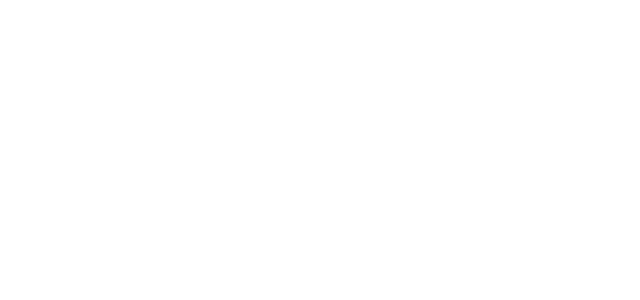
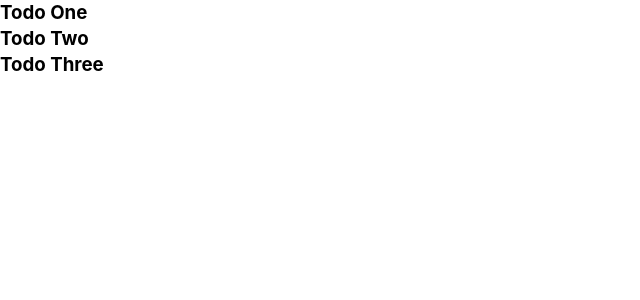
Before and after one commit to bertamatu/vueJs-todo-list, a Vue app: page / in a window 1280 px wide. Shown: the top 300 px of the page, without its empty margins (0-640 px from the left). Built offline with nearby package versions, Linux system fonts and the light colour scheme.

Commit message:
loop through todos

```diff
--- a/src/App.vue
+++ b/src/App.vue
@@ -1,14 +1,21 @@
 <template>
-  <div id="app">{{msg}}</div>
+  <div id="app">
+    <Todos v-bind:todos="todos" />
+  </div>
 </template>
 
 <script>
+import Todos from "./components/Todos";
 export default {
   name: "App",
-  components: {},
+  components: { Todos },
   data() {
     return {
-      todo: [{}, {}, {}]
+      todos: [
+        { id: 1, title: "Todo One", completed: false },
+        { id: 2, title: "Todo Two", completed: true },
+        { id: 3, title: "Todo Three", completed: false }
+      ]
     };
   }
 };
--- /dev/null
+++ b/src/components/Todos.vue
@@ -0,0 +1,17 @@
+<template>
+  <div>
+    <div v-for="todo in todos" :key="`${todo.id}`">
+      <h3>{{todo.title}}</h3>
+    </div>
+  </div>
+</template>
+
+<script>
+export default {
+  name: "Todos",
+  props: ["todos"]
+};
+</script>
+
+<style scoped>
+</style>
```
